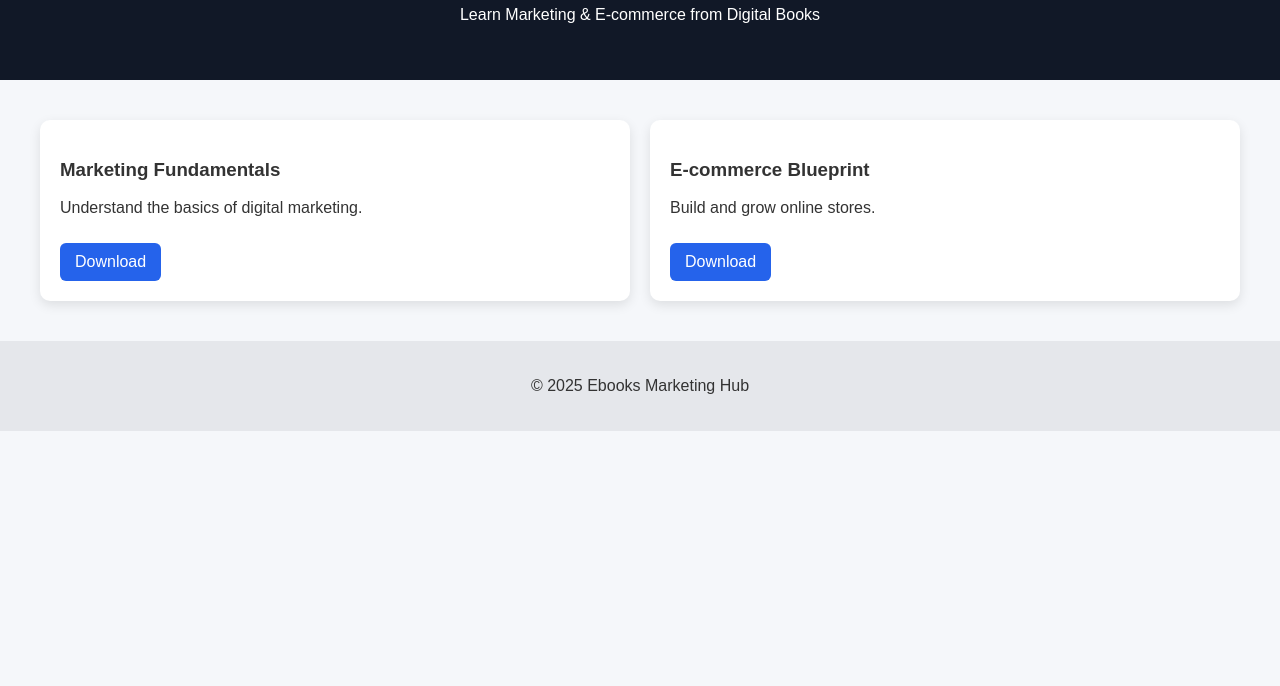
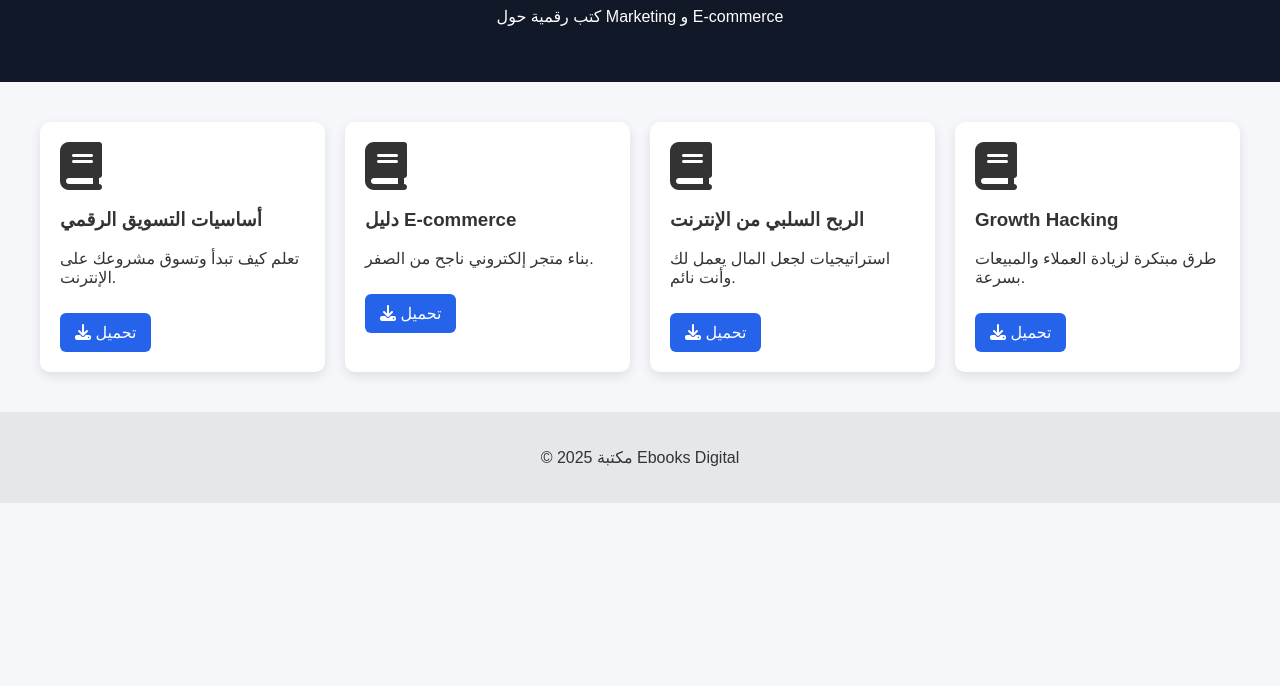
Before and after one commit to the-arfa/ebooks-site, a plain HTML site: page index.html in a window 1280 px wide. Shown: the part 114-800 px from the top of the page. Drawn offline with Linux system fonts and the light colour scheme.

Commit message:
Update index.html

```diff
--- a/index.html
+++ b/index.html
@@ -1,33 +1,52 @@
 <!DOCTYPE html>
-<html lang="en">
+<html lang="ar">
 <head>
   <meta charset="UTF-8">
-  <title>Ebooks Marketing Hub</title>
+  <title>مكتبة Ebooks</title>
   <link rel="stylesheet" href="style.css">
+  <link rel="stylesheet" href="https://cdnjs.cloudflare.com/ajax/libs/font-awesome/6.4.0/css/all.min.css">
 </head>
 <body>
 
 <header>
-  <h1>Ebooks Marketing Hub</h1>
-  <p>Learn Marketing & E-commerce from Digital Books</p>
+  <h1>مكتبة Ebooks Digital</h1>
+  <p>كتب رقمية حول Marketing و E-commerce</p>
 </header>
 
 <section class="books">
+
   <div class="book">
-    <h3>Marketing Fundamentals</h3>
-    <p>Understand the basics of digital marketing.</p>
-    <a href="#" class="btn">Download</a>
+    <i class="fas fa-book fa-3x"></i>
+    <h3>أساسيات التسويق الرقمي</h3>
+    <p>تعلم كيف تبدأ وتسوق مشروعك على الإنترنت.</p>
+    <a href="#" class="btn"><i class="fas fa-download"></i> تحميل</a>
   </div>
 
   <div class="book">
-    <h3>E-commerce Blueprint</h3>
-    <p>Build and grow online stores.</p>
-    <a href="#" class="btn">Download</a>
+    <i class="fas fa-book fa-3x"></i>
+    <h3>دليل E-commerce</h3>
+    <p>بناء متجر إلكتروني ناجح من الصفر.</p>
+    <a href="#" class="btn"><i class="fas fa-download"></i> تحميل</a>
   </div>
+
+  <div class="book">
+    <i class="fas fa-book fa-3x"></i>
+    <h3>الربح السلبي من الإنترنت</h3>
+    <p>استراتيجيات لجعل المال يعمل لك وأنت نائم.</p>
+    <a href="#" class="btn"><i class="fas fa-download"></i> تحميل</a>
+  </div>
+
+  <div class="book">
+    <i class="fas fa-book fa-3x"></i>
+    <h3>Growth Hacking</h3>
+    <p>طرق مبتكرة لزيادة العملاء والمبيعات بسرعة.</p>
+    <a href="#" class="btn"><i class="fas fa-download"></i> تحميل</a>
+  </div>
+
 </section>
 
 <footer>
-  <p>© 2025 Ebooks Marketing Hub</p>
+  <p>© 2025 مكتبة Ebooks Digital</p>
 </footer>
 
 </body>
```
